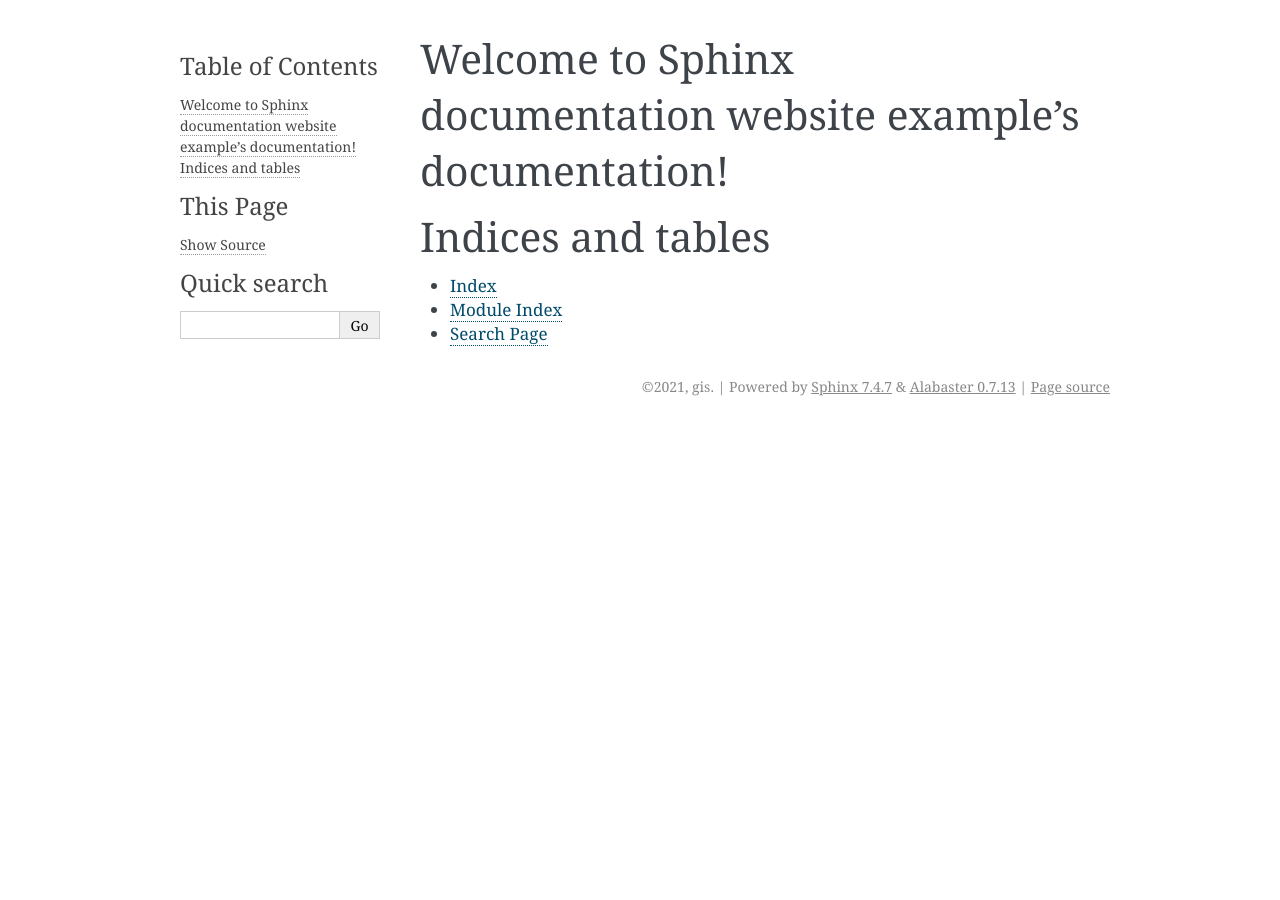
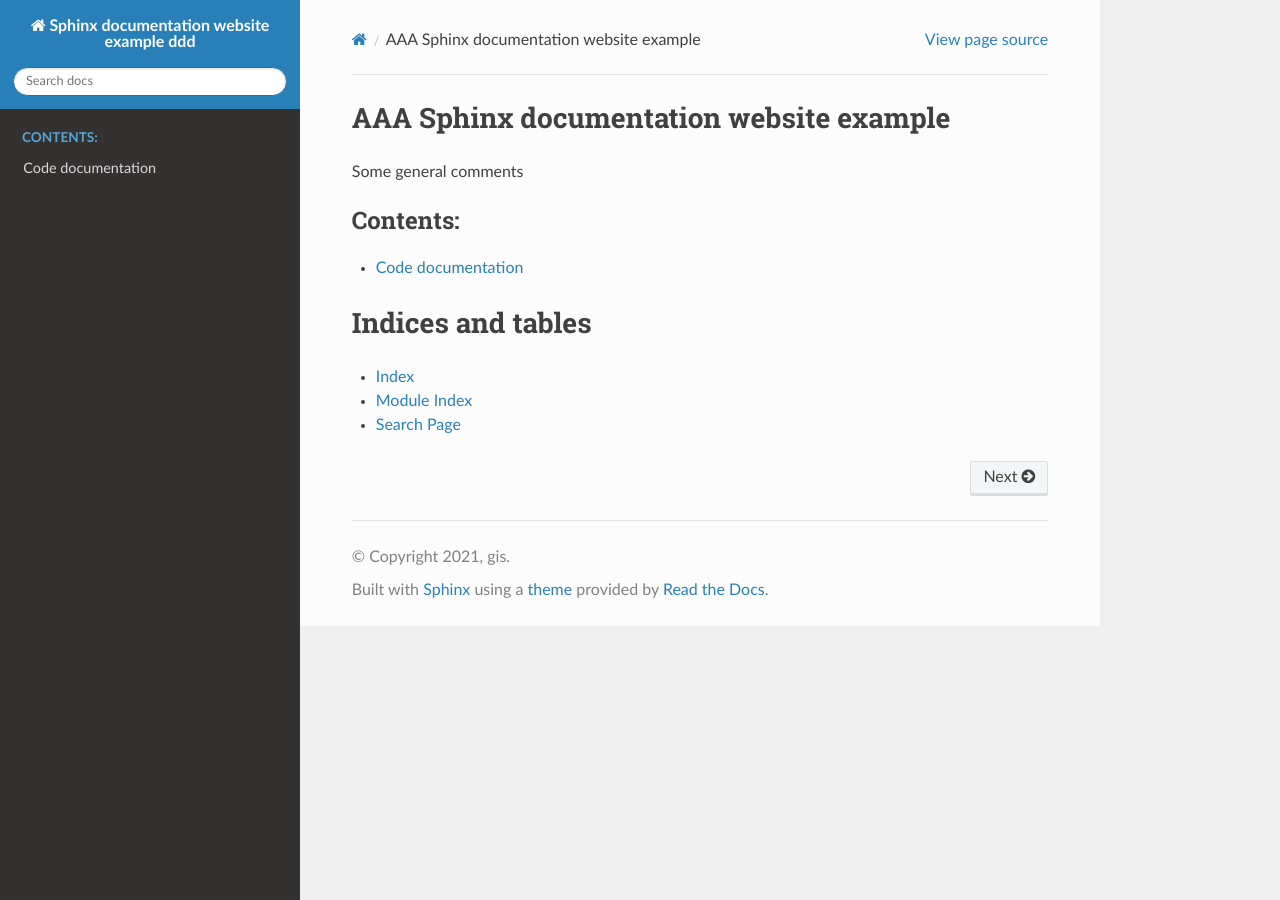
Before and after one commit to gisandnes/sphinx-python-doc-example, a Sphinx documentation site: the page built from sphinx/source/index.rst, in a window 1280 px wide. Built offline with Sphinx 7.4.7 and the Read the Docs theme 2.0.0, drawn with Linux system fonts in a browser that asks for light colours.

Commit message:
Page for code documentation

```diff
--- a/example1.py
+++ b/example1.py
@@ -1,6 +1,7 @@
-def function1(arg1, arg2):
+def function1(arg1: int, arg2: int) -> int:
     """
     This function takes two arguments, sets the first equal to the second, the returns the first argument. Pointless.
+
     :param arg1: Some value
     :param arg2: Another value
     :return: arg1
@@ -11,6 +12,7 @@
 def func():
     """
     Function with no arguments returns None
+
     :return: None
     """
     return None
--- /dev/null
+++ b/sphinx/source/code.rst
@@ -0,0 +1,7 @@
+Code documentation
+==================
+
+Something to say
+
+.. automodule:: example1
+   :members:
--- a/sphinx/source/conf.py
+++ b/sphinx/source/conf.py
@@ -10,14 +10,14 @@
 # add these directories to sys.path here. If the directory is relative to the
 # documentation root, use os.path.abspath to make it absolute, like shown here.
 #
-# import os
-# import sys
-# sys.path.insert(0, os.path.abspath('.'))
+import os
+import sys
+sys.path.insert(0, os.path.abspath('../..'))
 
 
 # -- Project information -----------------------------------------------------
 
-project = 'Sphinx documentation website example'
+project = 'Sphinx documentation website example ddd'
 copyright = '2021, gis'
 author = 'gis'
 
@@ -28,6 +28,11 @@
 # extensions coming with Sphinx (named 'sphinx.ext.*') or your custom
 # ones.
 extensions = [
+    'sphinx.ext.autodoc',
+    'sphinx.ext.githubpages',
+    # 'sphinx.ext.napoleon',
+    'sphinx_autodoc_typehints',
+    'sphinx.ext.viewcode'
 ]
 
 # Add any paths that contain templates here, relative to this directory.
@@ -44,7 +49,8 @@
 # The theme to use for HTML and HTML Help pages.  See the documentation for
 # a list of builtin themes.
 #
-html_theme = 'alabaster'
+# html_theme = 'alabaster'
+html_theme = 'sphinx_rtd_theme'
 
 # Add any paths that contain custom static files (such as style sheets) here,
 # relative to this directory. They are copied after the builtin static files,
--- a/sphinx/source/index.rst
+++ b/sphinx/source/index.rst
@@ -3,12 +3,16 @@
    You can adapt this file completely to your liking, but it should at least
    contain the root `toctree` directive.
 
-Welcome to Sphinx documentation website example's documentation!
+AAA Sphinx documentation website example
 ================================================================
+
+Some general comments
 
 .. toctree::
    :maxdepth: 2
    :caption: Contents:
+
+   code
 
 
 
```
Also changed, not shown: 1 other file.
